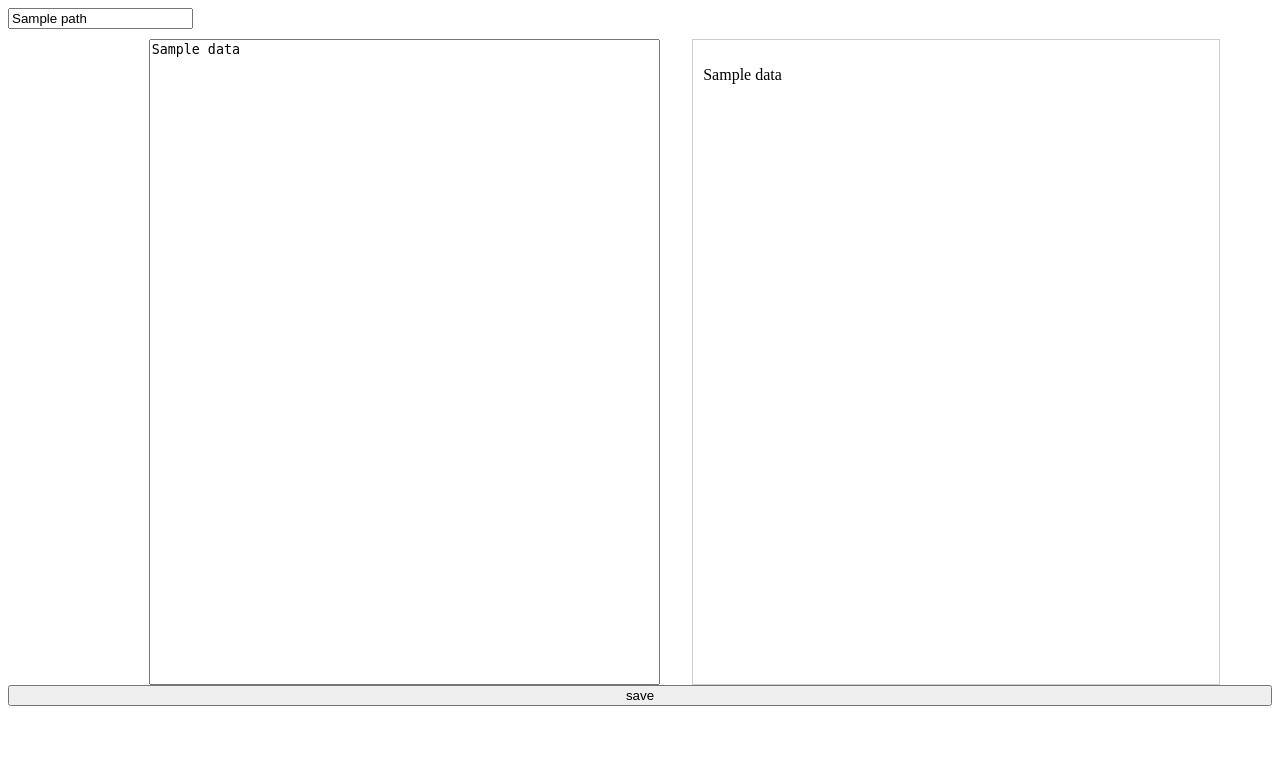
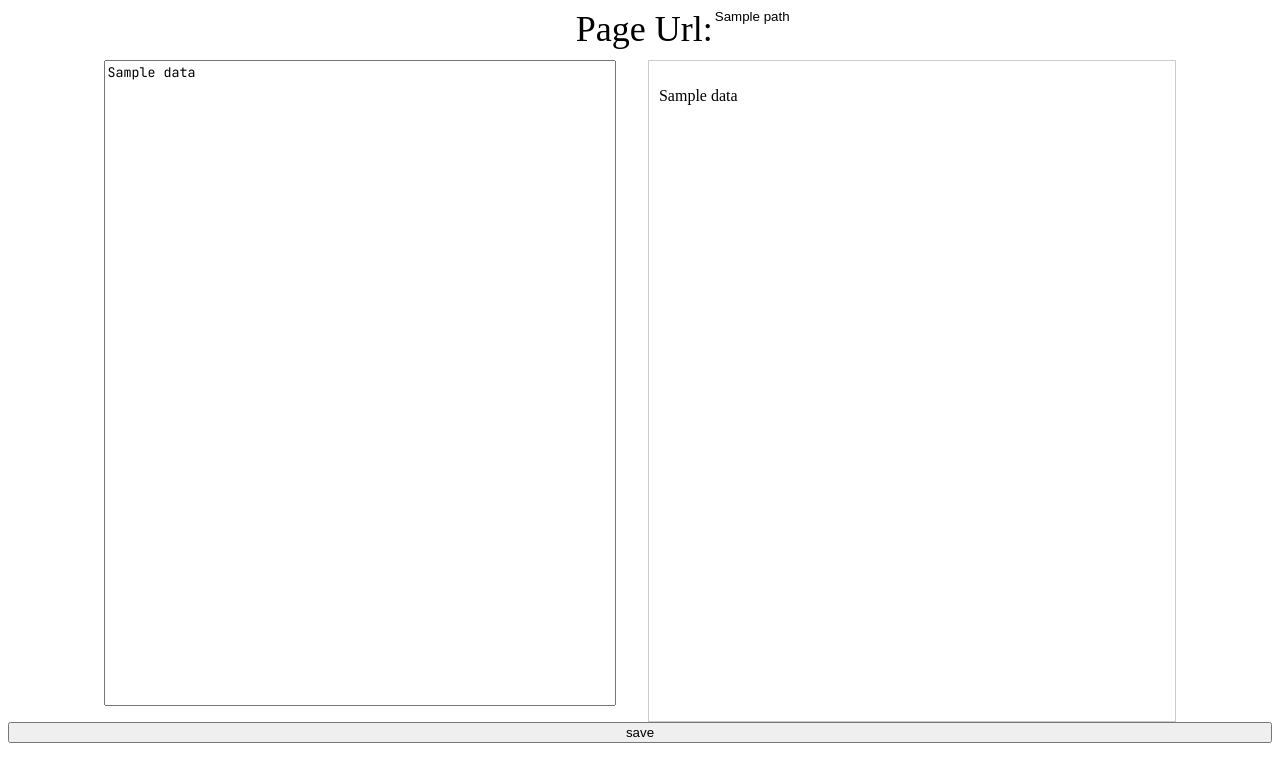
Before and after one commit to Thehedgeh0g/docs, a Symfony app: template hugo_pages_editor/templates/editor-page/editor-page.twig in a window 1280 px wide. Shown: the top 782 px of the page. Run offline with Twig, Linux system fonts and the light colour scheme; the template is opened without the code that fills it: most values are stand-ins (such as "Sample title", 1, 10 or a date in 2020); some libraries are stand-ins or nearby versions.

Commit message:
some changes

```diff
--- a/hugo_pages_editor/config/routes/editor.yaml
+++ b/hugo_pages_editor/config/routes/editor.yaml
@@ -7,3 +7,7 @@ save:
   path: /api/save
   methods: POST
   controller: App\Controller\EditorController::save
+
+delete:
+  path: /api/delete
+  controller: App\Controller\EditorController::delete
--- a/hugo_pages_editor/public/js/EditorPageScripts.js
+++ b/hugo_pages_editor/public/js/EditorPageScripts.js
@@ -1,11 +1,11 @@
 document.getElementById('markdown-input').addEventListener('input', function () {
     const input = this.value;
-    document.getElementById('markdown-content').innerHTML = marked.parse(input);
+    document.getElementById('markdown-content').innerHTML = marked.parse(input.replace(/---\s*title:\s*(.*?)\s*weight:\s*\d+\s*---/, '---\n$1\n---'));
 });
 
 window.addEventListener("DOMContentLoaded", function (event) {
     const input = document.getElementById('markdown-input').value;
-    document.getElementById('markdown-content').innerHTML = marked.parse(input);
+    document.getElementById('markdown-content').innerHTML = marked.parse(input.replace(/---\s*title:\s*(.*?)\s*weight:\s*\d+\s*---/, '---\n$1\n---'));
 });
 
 function save() {
@@ -14,7 +14,8 @@ function save() {
     xhr.addEventListener('load', () => {
         if (xhr.status === 200)
         {
-            document.location.href = 'http://localhost:1313/' + document.getElementById('markdown-path').value
+            console.log('http://localhost:1313/' + document.getElementById('markdown-path').value)
+            document.location.href = removeIndex('http://localhost:1313/' + document.getElementById('markdown-path').value)
         }
     });
     let data = {
@@ -24,3 +25,7 @@ function save() {
     }
     xhr.send(JSON.stringify(data));
 }
+
+function removeIndex(str) {
+    return str.replace(/\/_index$/, '');
+}
--- a/hugo_pages_editor/src/Editor/App/EditorService.php
+++ b/hugo_pages_editor/src/Editor/App/EditorService.php
@@ -18,4 +18,9 @@ class EditorService
         }
         file_put_contents(__DIR__ . '/../../../../content/en' . $path . '.md', $content);
     }
+
+    public function deleteFile(string $path): void
+    {
+        unlink(__DIR__ . '/../../../../content/en' . $path . '.md');
+    }
 }
--- a/hugo_pages_editor/templates/base.html.twig
+++ b/hugo_pages_editor/templates/base.html.twig
@@ -10,6 +10,10 @@
         {% block javascripts %}
             {% block importmap %}{{ importmap('app') }}{% endblock %}
         {% endblock %}
+        <link rel="stylesheet" type="text/css"  href="http://localhost:1313/scss/main.css">
+        <link rel="preconnect" href="https://fonts.googleapis.com">
+        <link rel="preconnect" href="https://fonts.gstatic.com" crossorigin>
+        <link href="https://fonts.googleapis.com/css2?family=JetBrains+Mono:ital,wght@0,100..800;1,100..800&display=swap" rel="stylesheet">
     </head>
     <body>
         {% block body %}{% endblock %}
--- a/hugo_pages_editor/templates/editor-page/editor-page.twig
+++ b/hugo_pages_editor/templates/editor-page/editor-page.twig
@@ -11,6 +11,13 @@
         border: 1px solid #ccc;
         padding: 10px;
     }
+
+    pre {
+        word-wrap: normal;
+        border: solid;
+        border-width: 1px;
+        padding: 1rem;
+    }
 </style>
 <script src="https://cdn.jsdelivr.net/npm/marked/marked.min.js"></script>
 <script src="/js/EditorPageScripts.js" defer></script>
@@ -22,12 +29,26 @@
 
 {% block body %}
     <div style="display: flex; justify-content: center; flex-direction: column">
-        <label for="markdown-path"><input id="markdown-path" style="display: flex; justify-content: center" value="{{ path }}"></label>
+        <div style="display: flex; justify-content: center; font-size: 36px">
+            <span style="margin-left: 15%;">Page Url:</span>
+            <label for="markdown-path" >
+                <input id="markdown-path" style="display: flex; justify-content: center; border: none" value="{{ path }}">
+            </label>
+        </div>
         <div style="display: flex; justify-content: center; flex-direction: row">
-            <label style="width: 40%; height: 80vh; margin-left: 7%; margin-top: 10px">
-                <textarea id="markdown-input" style="resize: none; width: 100%; height: 100%;">{{ data }}</textarea>
+            <label style="width: 40%; height: 80vh; margin-top: 10px">
+                <textarea
+                        id="markdown-input"
+                        style="
+                            resize: none;
+                            width: 100%;
+                            height: 100%;
+                            font-family: 'JetBrains Mono', monospace;
+                            font-optical-sizing: auto;
+                            font-style: normal;"
+            >{{ data }}</textarea>
             </label>
-            <div style="width: 40%; height: 78vh; margin-left: 3%; margin-top: 10px; overflow: auto" id="markdown-content"></div>
+            <div style="width: 40%; height: 80vh; margin-left: 3%; margin-top: 10px; overflow: auto" id="markdown-content"></div>
             <script>
             </script>
         </div>
```
Also changed, not shown: hugo_pages_editor/src/Controller/EditorController.php (+21 -1 lines).
